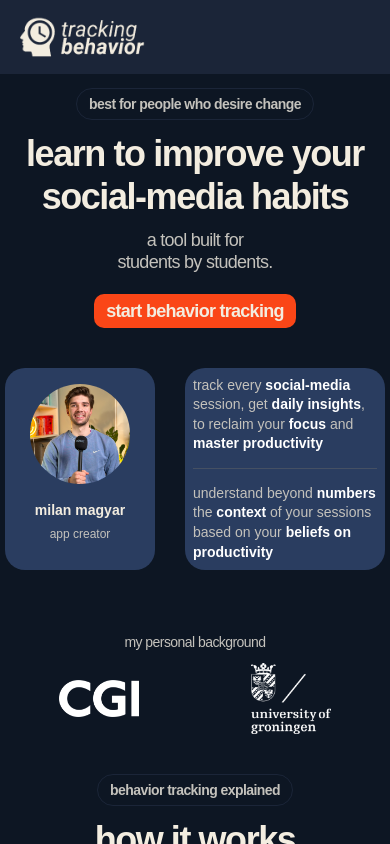
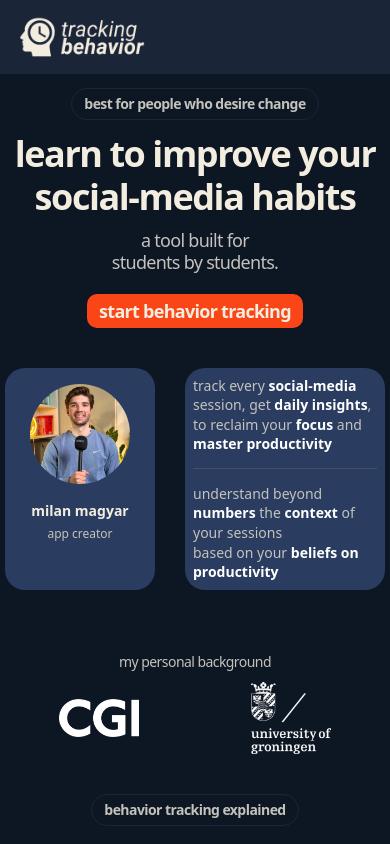
Before and after one commit to MilanMagyarYT/trackingbehavior, a Next.js app in the folder behaviortracker/: page / in a window 390 px wide. Shown: the top 844 px of the page. Built offline with nearby package versions, Linux system fonts and the light colour scheme; no server answers.

Commit message:
update for styling the whole size of the screens

```diff
--- a/behaviortracker/app/globals.css
+++ b/behaviortracker/app/globals.css
@@ -22,5 +22,15 @@
 body {
   background: var(--background);
   color: var(--foreground);
-  font-family: Arial, Helvetica, sans-serif;
+  font-family: var(--font-sans), Arial, Helvetica, sans-serif;
+  overflow-x: hidden;
 }
+
+@media (max-width: 390px) {
+  .scale-wrapper {
+    width: 390px;
+    max-width: 100%;
+    transform-origin: top left;
+    transform: scale(calc(100vw / 390));
+  }
+}
--- a/behaviortracker/app/layout.tsx
+++ b/behaviortracker/app/layout.tsx
@@ -30,10 +30,12 @@ export default function RootLayout({
       <body
         className={`${geistSans.variable} ${geistMono.variable} antialiased`}
       >
-        <Providers>
-          <AuthListener />
-          {children}
-        </Providers>
+        <div className="scale-wrapper">
+          <Providers>
+            <AuthListener />
+            {children}
+          </Providers>
+        </div>
       </body>
     </html>
   );
```
